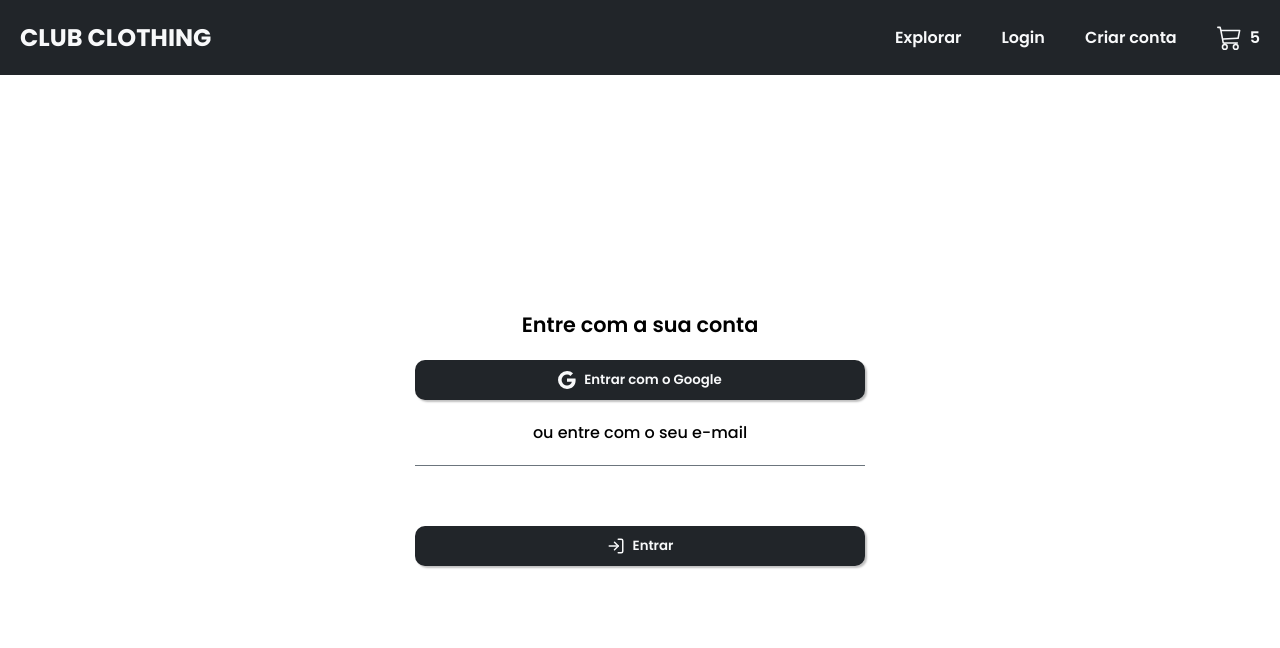
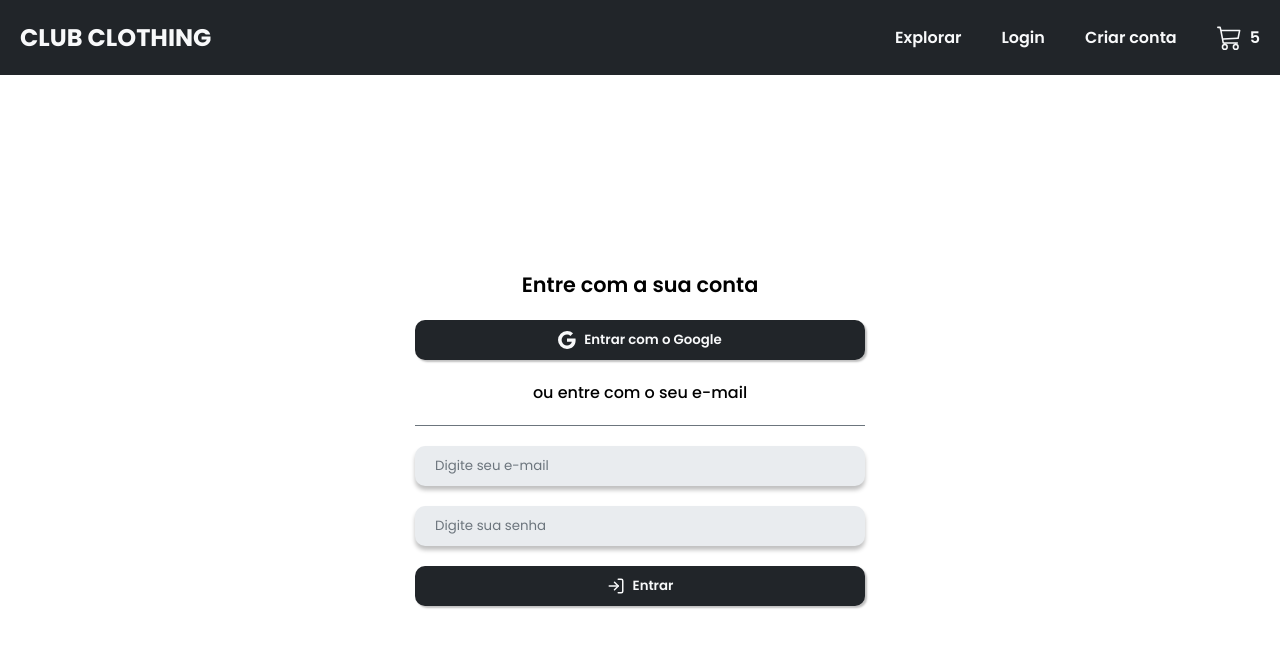
Before and after one commit to guferreira1/ecommerce-react-pro, a React (Create React App) app: page /login in a window 1280 px wide. Shown: the top 648 px of the page. Built offline with nearby package versions, Linux system fonts and the light colour scheme.

Commit message:
feat: add Custom Input to Login Page

```diff
--- a/src/pages/Login/LoginPage.tsx
+++ b/src/pages/Login/LoginPage.tsx
@@ -3,6 +3,7 @@ import { FiLogIn } from 'react-icons/fi'
 
 // Components
 import { CustomButton } from '../../components/CustomButton/CustomButtonComponent'
+import { CustomInput } from '../../components/CustomInput/CustomInputComponent'
 import { Header } from '../../components/Header/headerComponent'
 
 // Styles
@@ -28,8 +29,12 @@ export const LoginPage = () => {
           </CustomButton>
 
           <LoginSubtitle>ou entre com o seu e-mail</LoginSubtitle>
-          <LoginInputContainer>{/* Email Input */}</LoginInputContainer>
-          <LoginInputContainer>{/* Password Input */}</LoginInputContainer>
+          <LoginInputContainer>
+            <CustomInput placeholder="Digite seu e-mail" />
+          </LoginInputContainer>
+          <LoginInputContainer>
+            <CustomInput placeholder="Digite sua senha" />
+          </LoginInputContainer>
 
           <CustomButton startIcon={<FiLogIn size={18} />}>Entrar</CustomButton>
         </LoginContent>
```
